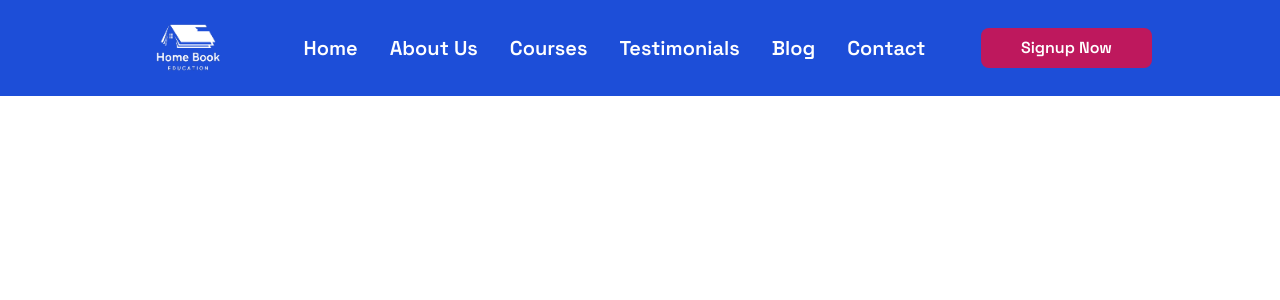
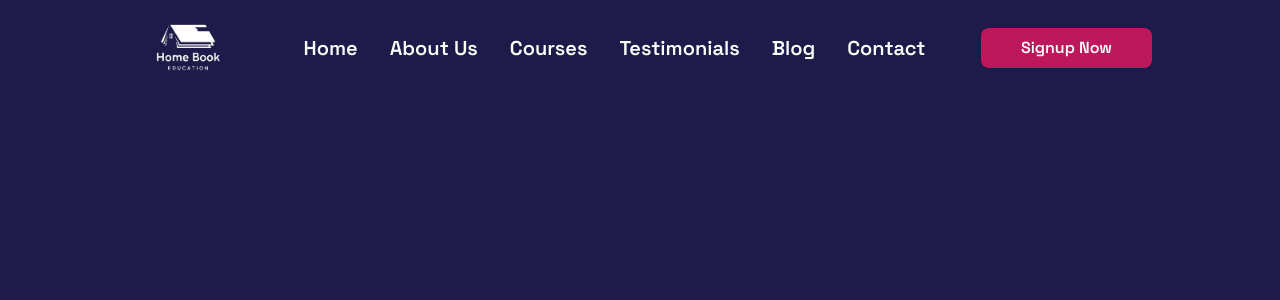
Before and after one commit to moonspark78/Journey_NextJS, a Next.js app: page / in a window 1280 px wide. Shown: the top 300 px of the page. Built offline with nearby package versions, Linux system fonts and the light colour scheme.

Commit message:
create the hero section  :art:

```diff
--- /dev/null
+++ b/components/Home/Hero/Hero.tsx
@@ -0,0 +1,16 @@
+import React from 'react'
+
+const Hero = () => {
+  return (
+    <div className='w-full pt-[4vh] md:pt-[12vh] h-screen bg-indigo-950'>
+        <div className='flex justify-center flex-col w-4/5 h-full  mx-auto'>
+            <div className=' grid grid-cols-1 lg:grid-cols-2 items-center gap-12'>
+                {/* text content */}
+                {/* Image content */}
+            </div>
+        </div>
+    </div>
+  )
+}
+
+export default Hero
--- a/components/Home/Home.tsx
+++ b/components/Home/Home.tsx
@@ -1,8 +1,11 @@
 import React from 'react'
+import Hero from './Hero/Hero'
 
 const Home = () => {
   return (
-    <div>Home</div>
+    <div>
+      <Hero/>
+    </div>
   )
 }
 
--- a/components/Home/Navbar/Nav.tsx
+++ b/components/Home/Navbar/Nav.tsx
@@ -32,7 +32,7 @@ const Nav = ({openNav}:Props) => {
 
 
   return (
-    <div className={`fixed ${navBg ? "bg-indigo-800" : "fixed"} w-full transition-all duration-200 h-[12vh] z-[1000] bg-blue-700`}>
+    <div className={`fixed ${navBg ? "bg-indigo-800" : "fixed"} w-full transition-all duration-200 h-[12vh] z-[1000]`}>
         <div className='flex justify-between items-center h-full w-[90%] xl:w-[80%] mx-auto'>
             {/* Logo */}
             <Image src={"/images/logo.png"} alt='logo' width={120} height={120}/>
```
